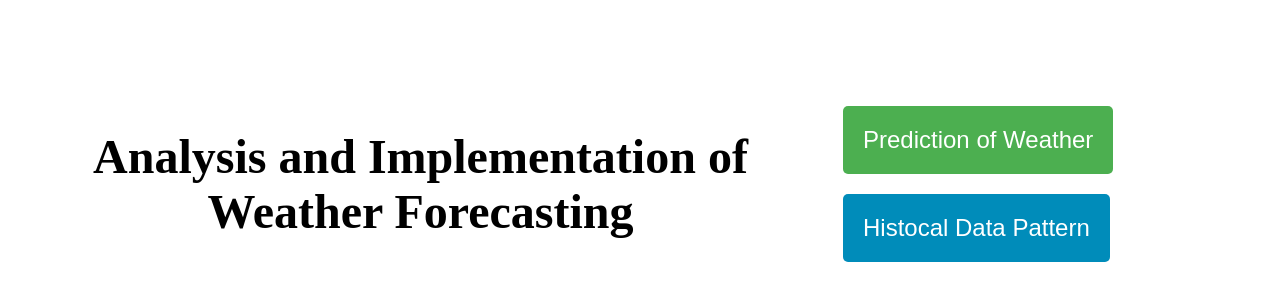
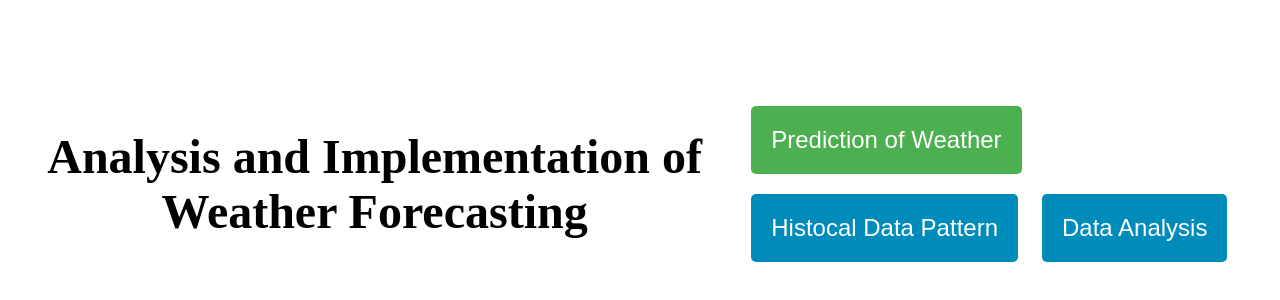
Before and after one commit to Anuragmukati/Weather_forecasting_using_ML, a plain HTML site: page index.html in a window 1280 px wide. Shown: the part 224-524 px from the top of the page. Drawn offline with Linux system fonts and the light colour scheme.

Commit message:
Update index.html

```diff
--- a/index.html
+++ b/index.html
@@ -36,6 +36,9 @@
       #button2 {
         background-color: #008CBA;
       }
+      #button3 {
+        background-color: #008CBA;
+      }
     </style>
   </head>
   <body>
@@ -43,6 +46,7 @@
     <div class="button-container">
     <a href="https://anuragmukati-weather-forecasting.streamlit.app/"><button id="button1">Prediction of Weather</button></a>
     <a href="https://anuragmukati-weather-forecasting-using-ml.streamlit.app/"><button id="button2">Histocal Data Pattern</button></a>
+    <a href="Climate_Report.html"><button id="button3">Data Analysis</button></a>
     </div>
   </body>
 </html>
```
